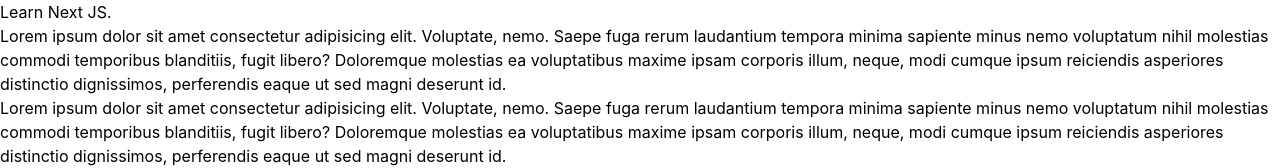
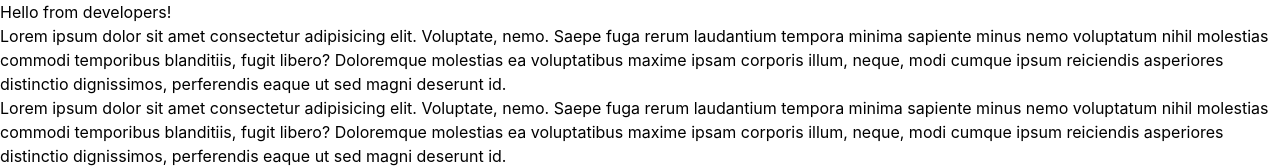
Before and after one commit to ankitojha07/techbeast_blog, a Next.js app: page /hello in a window 1280 px wide. Shown: the top 168 px of the page. Built offline with nearby package versions, Linux system fonts and the light colour scheme.

Commit message:
hello file title change

```diff
--- a/pages/hello.tsx
+++ b/pages/hello.tsx
@@ -1,7 +1,7 @@
 export default function Hello(){
     return (
         <>
-        <h1>Learn Next JS.</h1>
+        <h1>Hello from developers!</h1>
         <p>Lorem ipsum dolor sit amet consectetur adipisicing elit. Voluptate, nemo. Saepe fuga rerum laudantium tempora minima sapiente minus nemo voluptatum nihil molestias commodi temporibus blanditiis, fugit libero? Doloremque molestias ea voluptatibus maxime ipsam corporis illum, neque, modi cumque ipsum reiciendis asperiores distinctio dignissimos, perferendis eaque ut sed magni deserunt id.</p>
         <p>Lorem ipsum dolor sit amet consectetur adipisicing elit. Voluptate, nemo. Saepe fuga rerum laudantium tempora minima sapiente minus nemo voluptatum nihil molestias commodi temporibus blanditiis, fugit libero? Doloremque molestias ea voluptatibus maxime ipsam corporis illum, neque, modi cumque ipsum reiciendis asperiores distinctio dignissimos, perferendis eaque ut sed magni deserunt id.</p>
         <p>Lorem ipsum dolor sit amet consectetur adipisicing elit. Voluptate, nemo. Saepe fuga rerum laudantium tempora minima sapiente minus nemo voluptatum nihil molestias commodi temporibus blanditiis, fugit libero? Doloremque molestias ea voluptatibus maxime ipsam corporis illum, neque, modi cumque ipsum reiciendis asperiores distinctio dignissimos, perferendis eaque ut sed magni deserunt id.</p>
```
